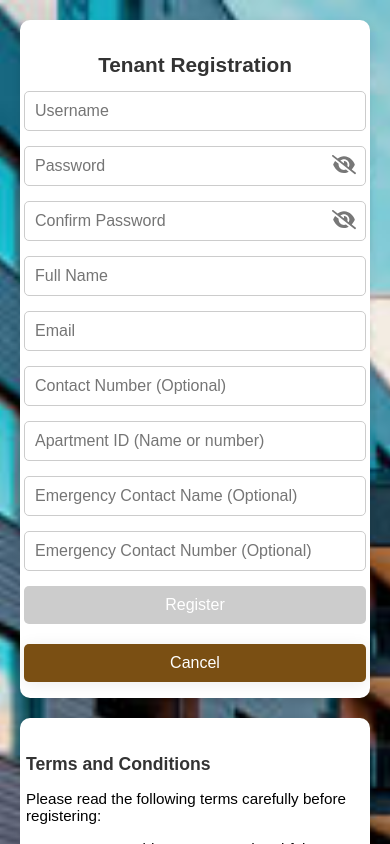
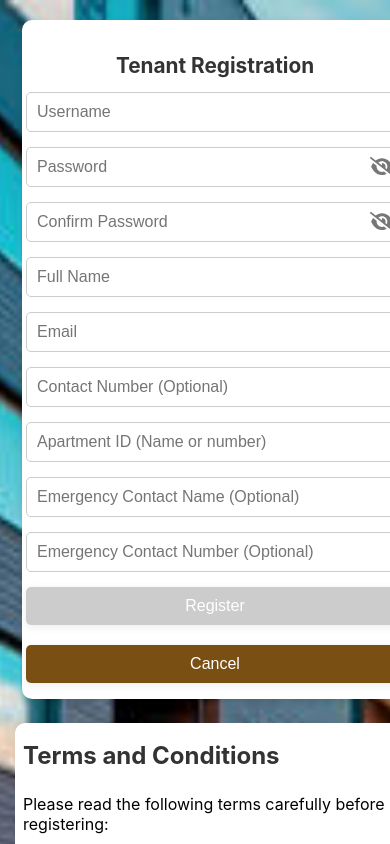
Before and after one commit to Noble636/Capstone2, a React (Create React App) app: page /register in a window 390 px wide. Built offline with nearby package versions, Linux system fonts and the light colour scheme.

Commit message:
Inital commit

```diff
--- a/src/components/Tenant/TenantRegister.js
+++ b/src/components/Tenant/TenantRegister.js
@@ -234,6 +234,7 @@ const TenantRegister = () => {
                 </form>
                 <button onClick={handleCancel} className="cancel-register-button">Cancel</button>
             </div>
+            <div style={{ display: "flex", flexDirection: "column", alignItems: "stretch", width: 400, minWidth: 320 }}>
                 <div className="terms-box">
                     <h3>Terms and Conditions</h3>
                     <p>Please read the following terms carefully before registering:</p>
@@ -247,10 +248,7 @@ const TenantRegister = () => {
                         <li>All submitted data is handled in accordance with our <a href="/privacy-policy" target="_blank" rel="noopener noreferrer">Privacy Policy</a>.</li>
                         <li>These terms may be updated at any time. Continued use indicates acceptance of any updates.</li>
                     </ul>
-                <div className="privacy-warning-text">
-                    <strong>Warning:</strong> No one will ever ask for your password not the admin, not the developers, and not any staff. Never share your password with anyone for any reason. If someone asks for your password, please report it to management immediately.
-                </div>
-                <div className="terms-checkbox">
+                    <div className="terms-checkbox" style={{ marginTop: "18px" }}>
                         <input
                             type="checkbox"
                             name="acceptedTerms"
@@ -260,8 +258,14 @@ const TenantRegister = () => {
                         <label>I have read and agree to the Terms and Conditions above</label>
                     </div>
                 </div>
+                <div className="privacy-warning-text" style={{ marginTop: "18px" }}>
+                    <strong>Warning:</strong> No one will ever ask for your password—not the admin, not the developers, and not any staff. Never share your password with anyone for any reason. If someone asks for your password, please report it to management immediately.
+                </div>
+            </div>
         </div>
     );
 };
 
+
+
 export default TenantRegister;
--- a/src/css/Tenant/TenantRegister.css
+++ b/src/css/Tenant/TenantRegister.css
@@ -1,3 +1,4 @@
+/* Warning box below terms and conditions */
 .privacy-warning-text {
     background: #fff3cd;
     border: 2.5px solid #dc3545;
@@ -10,7 +11,12 @@
     margin: 18px 0 18px 0;
     font-size: 1.01rem;
     line-height: 1.5;
+    width: 370px;        /* Match terms-box width */
+    min-width: 260px;    /* Match terms-box min-width */
+    box-sizing: border-box;
 }
+
+/* TenantRegister.css */
 
 html, body {
     margin: 0;
@@ -20,29 +26,26 @@ html, body {
 }
 
 .tenant-register-container {
-    display: flex;
-    justify-content: center;
-    align-items: flex-start;
-    gap: 40px;
-    padding: 40px;
-    background-color: #e0c23d;
-    height: auto;
-    min-height: 100vh;
-    box-sizing: border-box;
-    font-family: Arial, sans-serif;
+  display: flex !important;
+  flex-direction: row !important;
+  justify-content: center !important;
+  align-items: stretch !important; /* Make both boxes equal height */
+  gap: 40px !important;
+  padding: 40px;
+  background: #e0c23d;
+  min-height: 100vh;
 }
 
-.tenant-register-container .tenant-register-box {
-    background-color: white;
-    padding: 30px;
-    border-radius: 8px;
-    box-shadow: 0 4px 10px rgba(0, 0, 0, 0.1);
-    width: 100%;
-    max-width: 400px;
-    box-sizing: border-box;
-    display: flex;
-    flex-direction: column;
-    align-items: center;
+.tenant-register-box,
+.terms-box {
+  background: #fff;
+  border-radius: 10px;
+  box-shadow: 0 4px 16px rgba(0,0,0,0.10);
+  padding: 24px 20px;      /* Reduced padding for a smaller box */
+  width: 370px;            /* Slightly narrower */
+  min-width: 260px;
+  box-sizing: border-box;
+  height: auto;            /* Let height shrink to fit content */
 }
 
 .tenant-register-container .tenant-register-box h2 {
@@ -65,40 +68,34 @@ html, body {
 .tenant-register-container .tenant-register-form button {
     width: 100%;
     padding: 12px;
-    background: rgba(0,0,0,0.7);
-    color: #fff;
+    background-color: #cccccc;
+    color: white;
     border: none;
     border-radius: 5px;
     font-size: 1.2rem;
-    cursor: pointer;
+    cursor: not-allowed;
     box-sizing: border-box;
     transition: background 0.3s, color 0.3s, box-shadow 0.3s, transform 0.2s;
-    box-shadow: 0 2px 16px rgba(0,0,0,0.08);
+    box-shadow: 0 2px 8px rgba(0,0,0,0.08);
 }
 
 .tenant-register-container .tenant-register-form button:enabled {
-    background: rgba(0,0,0,0.7);
+    background: #111;
     color: #fff;
     cursor: pointer;
+    box-shadow: 0 2px 8px rgba(0,0,0,0.08);
+    transform: none;
 }
 
-.tenant-register-container .tenant-register-form button:hover:enabled {
-    background: rgba(0,0,0,0.9);
+.tenant-register-container .tenant-register-form button:enabled:hover {
+    background: #111;
     color: #cee056;
-    transform: scale(1.05);
-    box-shadow: 0 0 18px 4px #cee056, 0 2px 16px rgba(0,0,0,0.12);
-}
-
-.tenant-register-container .tenant-register-form button:disabled {
-    background: #cccccc !important;
-    color: #fff !important;
-    cursor: not-allowed !important;
-    box-shadow: none !important;
-    transform: none !important;
+    box-shadow: 0 0 24px 6px #cee056, 0 2px 16px rgba(0,0,0,0.16);
+    transform: scale(1.06);
 }
 
 .tenant-register-container .cancel-register-button {
-    background: #7a4f13 !important;
+    background-color: #7a4f13 !important;
     color: #fff !important;
     padding: 12px 20px;
     border: none;
@@ -107,41 +104,32 @@ html, body {
     width: 100%;
     margin-top: 20px;
     font-size: 1.2rem;
-    transition: box-shadow 0.3s, transform 0.2s;
-    box-shadow: 0 2px 16px rgba(0,0,0,0.08);
+    transition: background 0.3s, box-shadow 0.3s, transform 0.2s;
+    box-shadow: 0 2px 8px rgba(0,0,0,0.08);
 }
 
 .tenant-register-container .cancel-register-button:hover {
-    background: #7a4f13 !important;
+    background-color: #5a370a !important;
     color: #fff !important;
+    box-shadow: 0 0 18px 4px #ebc61d, 0 2px 16px rgba(0,0,0,0.12);
     transform: scale(1.05);
-    box-shadow: 0 0 18px 4px #ebc61d, 0 2px 16px rgba(0,0,0,0.12);
-}
-
-.tenant-register-container .terms-box {
-    background-color: white;
-    padding: 30px;
-    border-radius: 8px;
-    box-shadow: 0 4px 10px rgba(0, 0, 0, 0.1);
-    width: 400px;
-    max-width: 100%;
-    box-sizing: border-box;
 }
 
 .tenant-register-container .terms-box h3 {
     font-size: 1.5rem;
-    margin-bottom: 15px;
+    margin-bottom: 8px; /* Reduced from 15px to 8px for less space below the heading */
     color: #333;
+    margin-top: 0;
 }
 
 .tenant-register-container .terms-box p {
     font-size: 1rem;
-    margin-bottom: 10px;
+    margin-bottom: 4px; /* Reduced from 10px to 4px for less space below the paragraph */
 }
 
 .tenant-register-container .terms-box ul {
     padding-left: 20px;
-    margin-bottom: 20px;
+    margin-bottom: 2px; /* Further reduced space below the last bullet */
 }
 
 .tenant-register-container .terms-box ul li {
@@ -158,11 +146,22 @@ html, body {
     text-decoration: underline;
 }
 
+.tenant-register-container .terms-box {
+    display: flex;
+    flex-direction: column;
+    justify-content: flex-start;
+    /* Add this to push content higher */
+    padding-top: 18px;
+    /* Optionally, reduce overall vertical padding if needed */
+    /* padding-bottom: 18px; */
+}
+
 .tenant-register-container .terms-checkbox {
     display: flex;
     align-items: center;
     font-size: 1rem;
-    margin-bottom: 15px;
+    margin-top: 0;      /* Remove extra space above the checkbox */
+    margin-bottom: 12px;
 }
 
 .tenant-register-container .terms-checkbox input {
@@ -229,79 +228,53 @@ html, body {
     cursor: pointer;
     transition: background-color 0.3s ease;
 }
-
-.tenant-register-container .success-modal button:hover {
-    background-color: #0056b3;
-}
-
-
 .tenant-register-container .password-input-container {
     position: relative;
     width: 100%;
 }
-
 .tenant-register-container .password-input-container input {
+    width: 100%;
     padding-right: 40px;
 }
-
 .tenant-register-container .password-toggle-icon {
     position: absolute;
     top: 50%;
     right: 10px;
-    transform: translateY(-45%);
+    transform: translateY(-50%);
     cursor: pointer;
     font-size: 1.2rem;
     color: #777;
 }
-
 .tenant-register-container .password-toggle-icon:hover {
     color: #333;
 }
 
-@media (max-width: 600px) {
+@media (max-width: 700px) {
   .tenant-register-container {
-    flex-direction: column;
-    align-items: center;
-    gap: 24px;
+    flex-direction: column !important;
+    align-items: center !important;
+    gap: 24px !important;
     padding: 16px 4px;
-    min-height: 100vh;
-    height: auto;
   }
 
-  .tenant-register-container .tenant-register-box,
-  .tenant-register-container .terms-box {
-    padding: 18px 6px;
-    border-radius: 10px;
-    max-width: 99vw;
-    width: 100%;
-    margin: 0;
+  .tenant-register-box,
+  .terms-box,
+  .privacy-warning-text {
+    width: 100% !important;
+    min-width: unset !important;
+    max-width: 99vw !important;
+    padding-left: 8px;
+    padding-right: 8px;
   }
 
-  .tenant-register-container .tenant-register-box h2 {
-    font-size: 1.3rem;
-    margin-bottom: 14px;
+  .tenant-register-box,
+  .terms-box {
+    padding: 16px 8px;
   }
 
-  .tenant-register-container .tenant-register-form input,
-  .tenant-register-container .tenant-register-form button,
-  .tenant-register-container .cancel-register-button {
-    font-size: 1rem;
-    padding: 10px;
-  }
-
-  .tenant-register-container .terms-box h3 {
-    font-size: 1.1rem;
-    margin-bottom: 10px;
-  }
-
-  .tenant-register-container .terms-box p,
-  .tenant-register-container .terms-box ul li {
-    font-size: 0.95rem;
-  }
-
-  .tenant-register-container .success-modal {
-    padding: 18px 8px;
-    border-radius: 10px;
-    max-width: 95vw;
+  .privacy-warning-text {
+    margin: 14px 0 14px 0;
+    font-size: 0.98rem;
+    padding: 10px 10px 8px 10px;
   }
 }
```
Lines whose indentation alone changed are shown as unchanged.
